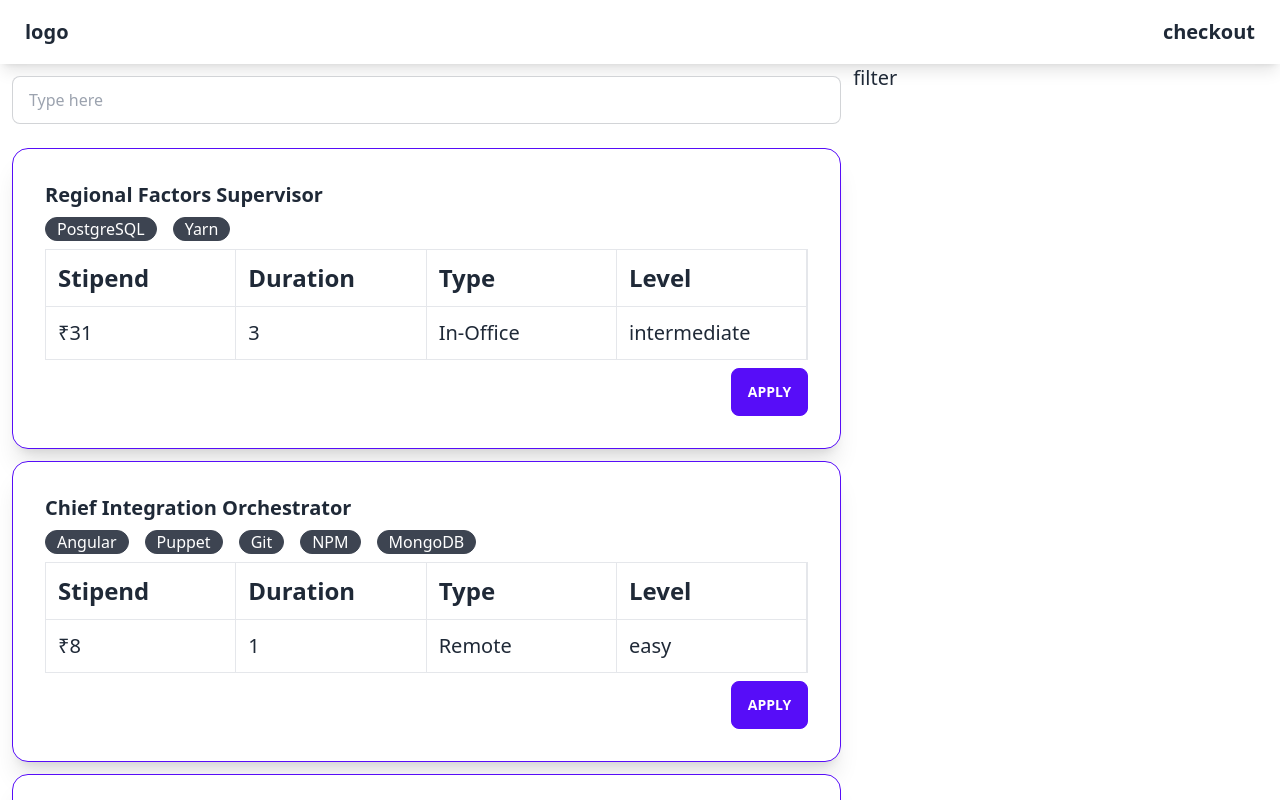
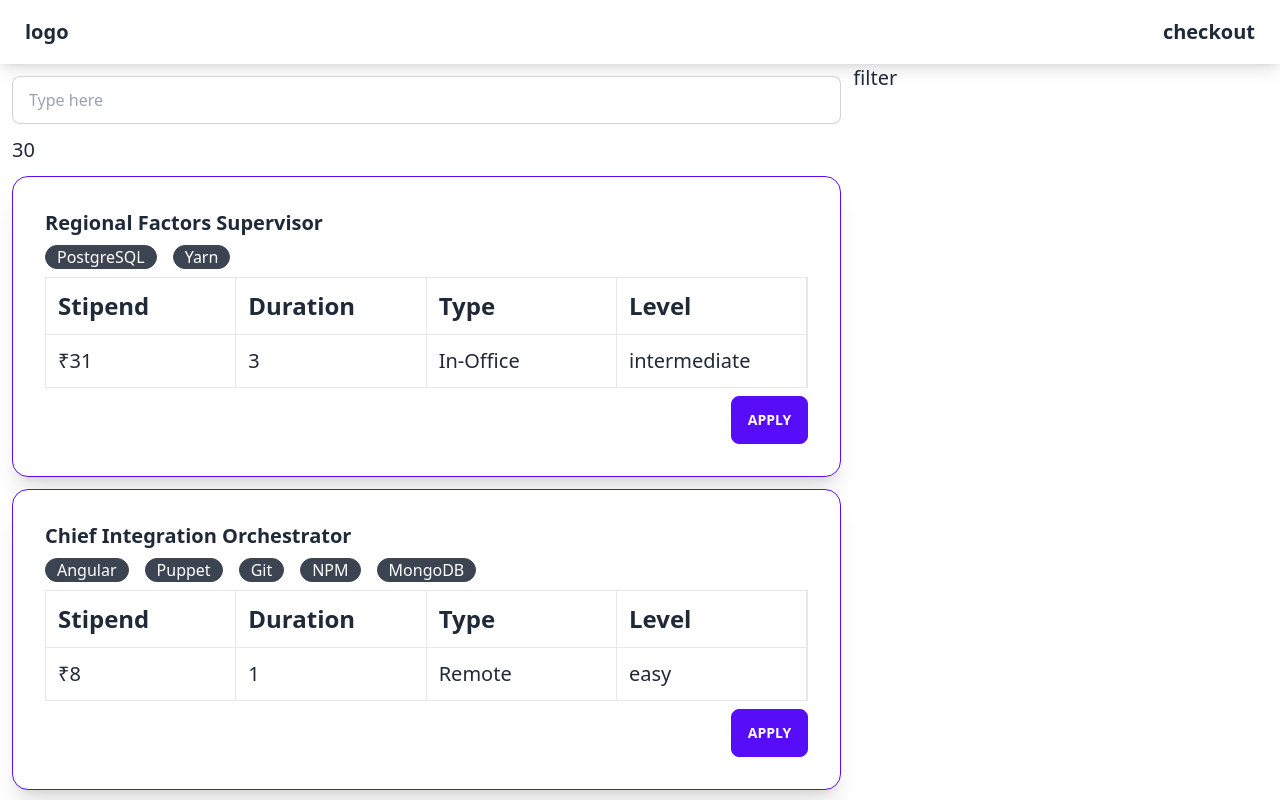
Before and after one commit to Rahilsiddique/internshipHub, a React (Vite) app: page / in a window 1280 px wide. Shown: the top 800 px of the page. Built offline with nearby package versions, Linux system fonts and the light colour scheme.

Commit message:
filtering function
Signed-off-by: Rahilsiddique <siddiquerahil19@gmail.com>

```diff
--- a/src/components/SearchBox.jsx
+++ b/src/components/SearchBox.jsx
@@ -5,7 +5,7 @@ import { RxCross2 } from "react-icons/rx"
 
 const SearchBox = () => {
 
-  const { value, setValue, selectedTech, setSelectedTech } =  useContext(GlobalContext)
+  const { value, setValue, selectedTech, setSelectedTech, internships } =  useContext(GlobalContext)
 
   function handleSelection(selection){
     setSelectedTech(p => ([...p,selection]))
@@ -40,10 +40,12 @@ const SearchBox = () => {
           </div>
         )}
       </div>
-      <div className="flex gap-4 flex-wrap">{selectedTech.map(e => <div className="badge badge-info badge-lg badge-secondary flex gap-2">
+      <div className="flex gap-4 flex-wrap justify-between w-full">{selectedTech.map(e => <div className="badge badge-info badge-lg badge-secondary flex gap-2">
         <RxCross2 size={20} className="cursor-pointer" onClick={() => handleDelete(e)}/>
         {e}
-      </div>)}</div>
+      </div>)}
+      <div className="flex justify-end">{internships.length}</div>
+      </div>
     </>
   );
 };
--- a/src/context/Context.jsx
+++ b/src/context/Context.jsx
@@ -28,13 +28,15 @@ const internships = [...internshipsOg];
 const Context = ({ children }) => {
   const [value, setValue] = useState("");
   const [selectedTech, setSelectedTech] = useState([]);
-  internships.map(e => {
-    if (!!selectedTech) return;
-    const ye = e.technologies.map(pt => {
-      return selectedTech.filter(ut => ut !== pt);
-    });
-    console.log(ye);
-  });
+
+  const del = e => {
+    selectedTech.map(se =>
+      e.technologies.map(
+        te => (se === te ? console.log(se, te) : console.log("nothing"))
+      )
+    );
+  };
+  internships.map(e => del(e));
   return (
     <GlobalContext.Provider
       value={{ internships, value, setValue, selectedTech, setSelectedTech }}
```
